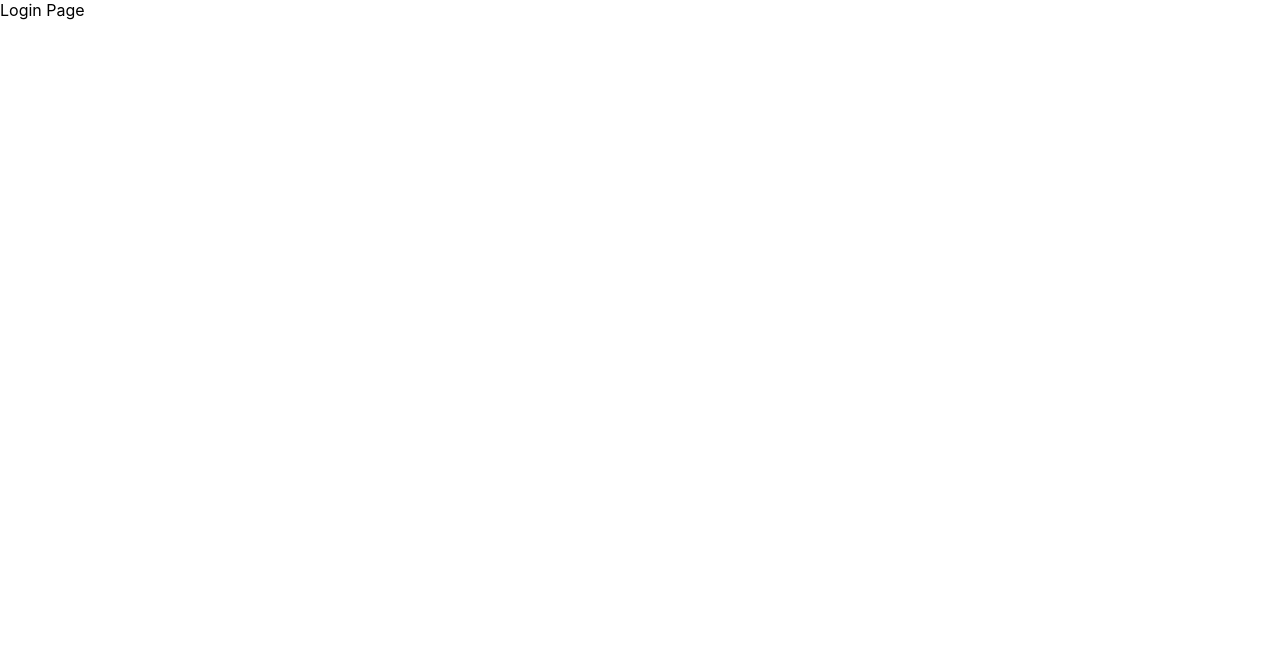
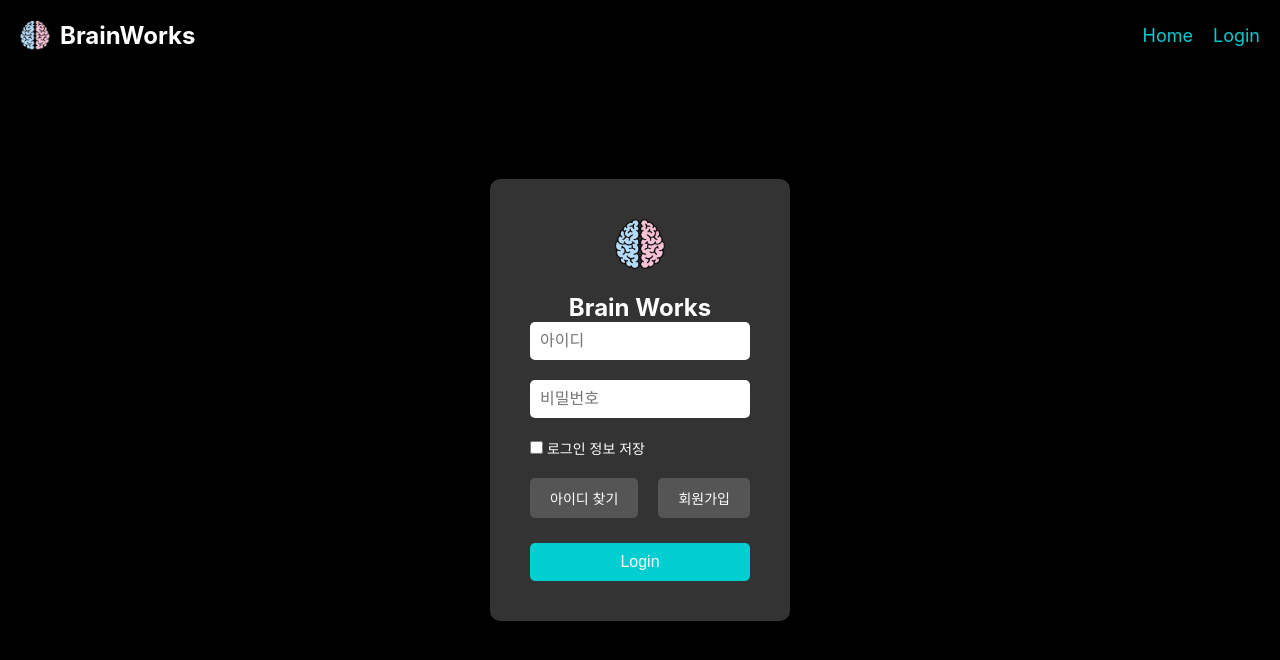
Before and after one commit to zangzoo/web, a React (Create React App) app in the folder frontend/brainworks-frontend/: page /login in a window 1280 px wide. Shown: the top 660 px of the page. Built offline with nearby package versions, Linux system fonts and the light colour scheme.

Commit message:
[Feat] login 초기화면 구현

```diff
--- a/frontend/brainworks-frontend/src/App.js
+++ b/frontend/brainworks-frontend/src/App.js
@@ -4,6 +4,7 @@ import React from 'react';
 import { BrowserRouter as Router, Routes, Route } from 'react-router-dom';
 import Onboarding from './components/Onboarding';
 import Home from './components/Home';
+import Login from './components/Login'; // Login 컴포넌트 임포트
 
 function App() {
     return (
@@ -11,7 +12,7 @@ function App() {
             <Routes>
                 <Route path="/" element={<Onboarding />} />
                 <Route path="/home" element={<Home />} />
-                <Route path="/login" element={<div>Login Page</div>} /> {/* Login 페이지를 추가할 수 있음 */}
+                <Route path="/login" element={<Login />} /> {/* Login 컴포넌트를 렌더링 */}
             </Routes>
         </Router>
     );
--- /dev/null
+++ b/frontend/brainworks-frontend/src/components/Login.css
@@ -0,0 +1,123 @@
+/* src/components/Login.css */
+.login-container {
+    background-color: #000;
+    height: 100vh;
+    display: flex;
+    flex-direction: column;
+    align-items: center;
+    justify-content: center;
+    color: white;
+}
+
+.navbar {
+    position: fixed;
+    top: 0;
+    left: 0;
+    width: 100%;
+    display: flex;
+    justify-content: space-between;
+    align-items: center;
+    padding: 20px;
+    background-color: rgba(0, 0, 0, 0.8);
+    z-index: 10;
+}
+
+.navbar-left {
+    display: flex;
+    align-items: center;
+}
+
+.logo {
+    width: 30px;
+    height: 30px;
+    margin-right: 10px;
+}
+
+.navbar-left h1 {
+    margin: 0;
+    font-size: 24px;
+    color: white;
+}
+
+.navbar-right a {
+    margin-left: 20px;
+    text-decoration: none;
+    color: #00CED1;
+    font-size: 18px;
+}
+
+.navbar-right a:hover {
+    color: #FFD700;
+}
+
+.login-form {
+    background-color: #333;
+    padding: 40px;
+    border-radius: 10px;
+    box-shadow: 0px 0px 10px rgba(0, 0, 0, 0.5);
+    text-align: center;
+    width: 300px;
+}
+
+.login-logo {
+    width: 50px;
+    height: 50px;
+    margin-bottom: 20px;
+}
+
+.login-input {
+    width: 100%;
+    padding: 10px;
+    margin-bottom: 20px;
+    border-radius: 5px;
+    border: none;
+    outline: none;
+    font-size: 16px;
+}
+
+.options {
+    text-align: left;
+    margin-bottom: 20px;
+}
+
+.options label {
+    font-size: 14px;
+}
+
+.login-buttons {
+    display: flex;
+    justify-content: space-between;
+    margin-bottom: 20px;
+}
+
+.option-button {
+    background-color: #555;
+    color: white;
+    padding: 10px 20px;
+    border: none;
+    border-radius: 5px;
+    font-size: 14px;
+    cursor: pointer;
+    transition: background-color 0.3s;
+}
+
+.option-button:hover {
+    background-color: #777;
+}
+
+.login-button {
+    width: 100%;
+    padding: 10px;
+    background-color: #00CED1;
+    color: white;
+    border: none;
+    border-radius: 5px;
+    font-size: 16px;
+    cursor: pointer;
+    transition: background-color 0.3s;
+}
+
+.login-button:hover {
+    background-color: #FFD700;
+    font-weight: bold;
+}
--- /dev/null
+++ b/frontend/brainworks-frontend/src/components/Login.js
@@ -0,0 +1,38 @@
+// src/components/Login.js
+import React from 'react';
+import './Login.css';
+
+function Login() {
+    return (
+        <div className="login-container">
+            <nav className="navbar">
+                <div className="navbar-left">
+                    <img src="/brainlogo.png" alt="Logo" className="logo" />
+                    <h1>BrainWorks</h1>
+                </div>
+                <div className="navbar-right">
+                    <a href="/home">Home</a>
+                    <a href="/login">Login</a>
+                </div>
+            </nav>
+            <div className="login-form">
+                <img src="/brainlogo.png" alt="Logo" className="login-logo" />
+                <h2>Brain Works</h2>
+                <input type="text" placeholder="아이디" className="login-input" />
+                <input type="password" placeholder="비밀번호" className="login-input" />
+                <div className="options">
+                    <label>
+                        <input type="checkbox" /> 로그인 정보 저장
+                    </label>
+                </div>
+                <div className="login-buttons">
+                    <button className="option-button">아이디 찾기</button>
+                    <button className="option-button">회원가입</button>
+                </div>
+                <button className="login-button">Login</button>
+            </div>
+        </div>
+    );
+}
+
+export default Login;
```
Also changed, not shown: package.json (added, +9 -0 lines), 1 other file (tests, documents, lock files or other folders).
